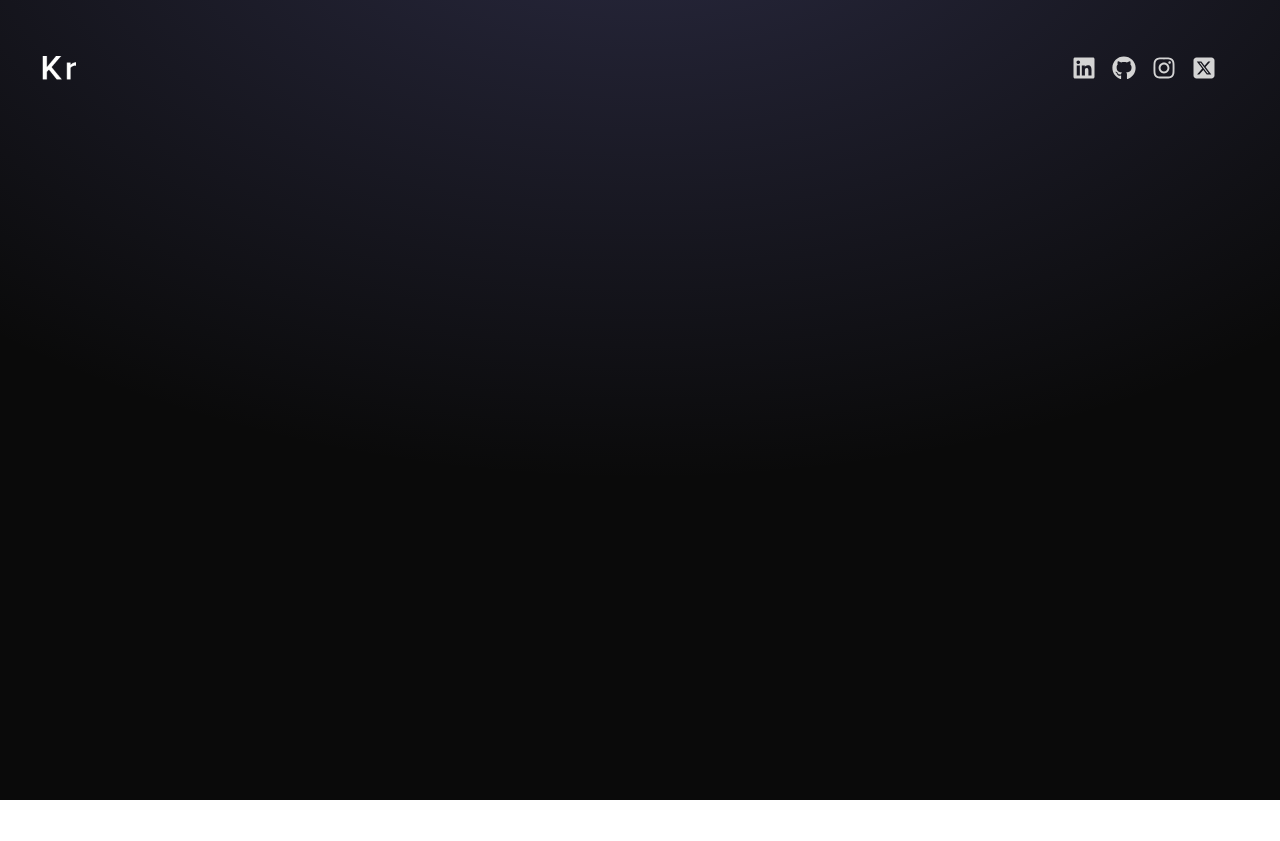
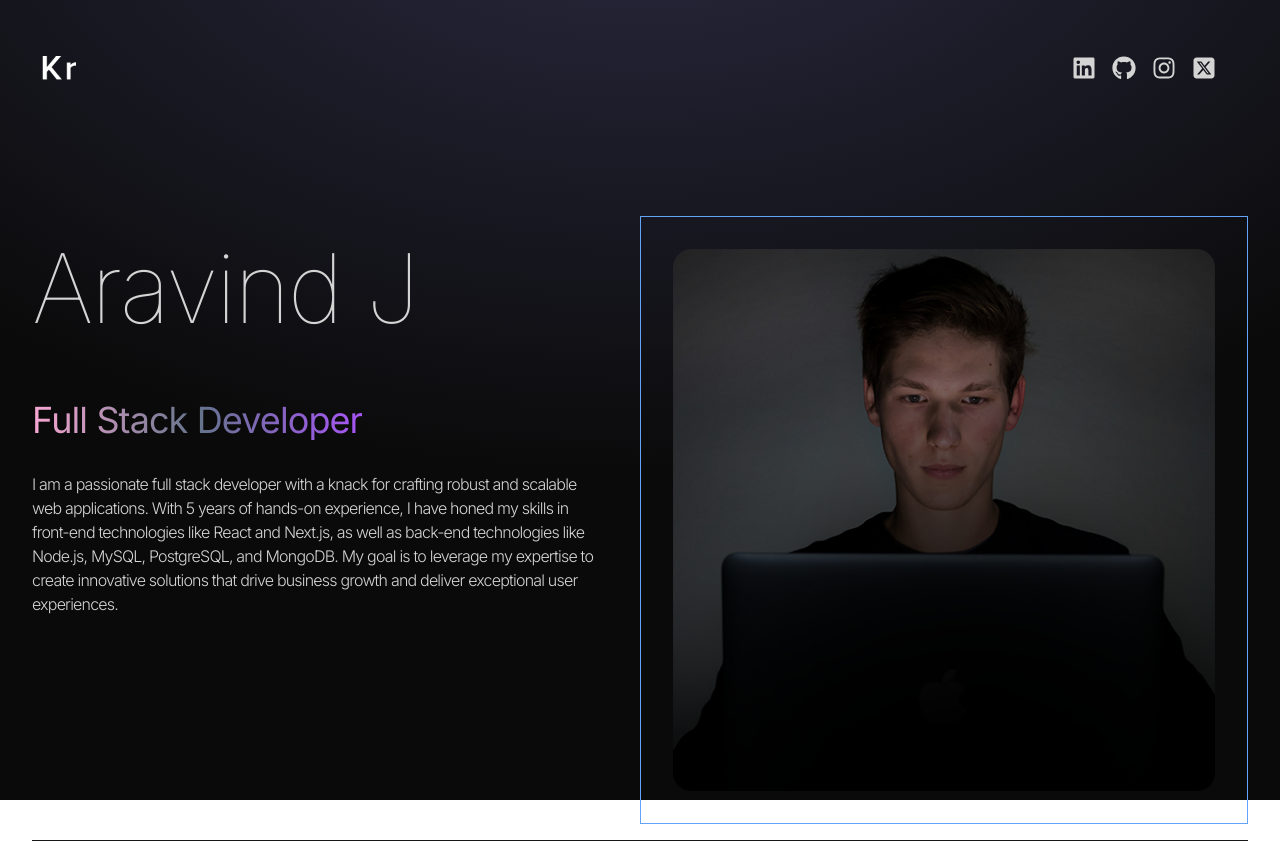
Before and after one commit to aravind452/Port-folio, a React (Vite) app: page / in a window 1280 px wide. Before the commit the page ends 800 px from the top, so only its background shows below. Built offline with nearby package versions, Linux system fonts and the light colour scheme.

Commit message:
hero section completed

```diff
--- a/src/App.jsx
+++ b/src/App.jsx
@@ -1,5 +1,5 @@
 import Navbar from "./components/Navbar";
-
+import Hero from "./components/Hero";
 function App() {
   return (
     <div className="overflow-x-hidden text-neutral-300 antialiased selection:bg-cyan-300 selection:text-cyan-900">
@@ -8,6 +8,7 @@
       </div>
       <div className="container mx-auto px-8">
         <Navbar />
+        <Hero />
       </div>
     </div>
   );
--- /dev/null
+++ b/src/components/Hero.jsx
@@ -0,0 +1,32 @@
+import React from "react";
+import profilePic from "../assets/kevinRushProfile.png";
+import { HERO_CONTENT } from "../constants";
+
+const Hero = () => {
+  return (
+    <div className="border-b border-neutral-900 pb-4 lg:mb-35">
+      <div className="flex flex-wrap">
+        <div className="w-full lg:w-1/2">
+          <div className="flex flex-col items-center lg:items-start">
+            <h1 className="pb-16 text-6xl font-thin tracking-tight lg:mt-6 lg:text-8xl">
+              Aravind J
+            </h1>
+            <span className="bg-gradient-to-r from-pink-300 via-slate-500 to-purple-500 bg-clip-text text-4xl tracking-tight text-transparent ">
+              Full Stack Developer
+            </span>
+            <p className="my-2 max-w-xl py-6 font-light tracking-tighter">
+              {HERO_CONTENT}
+            </p>
+          </div>
+        </div>
+        <div className="w-full border border-blue-400 lg:w-1/2 lg:p-8">
+          <div className="flex justify-center">
+            <img src={profilePic} alt="profileimage" />
+          </div>
+        </div>
+      </div>
+    </div>
+  );
+};
+
+export default Hero;
```
